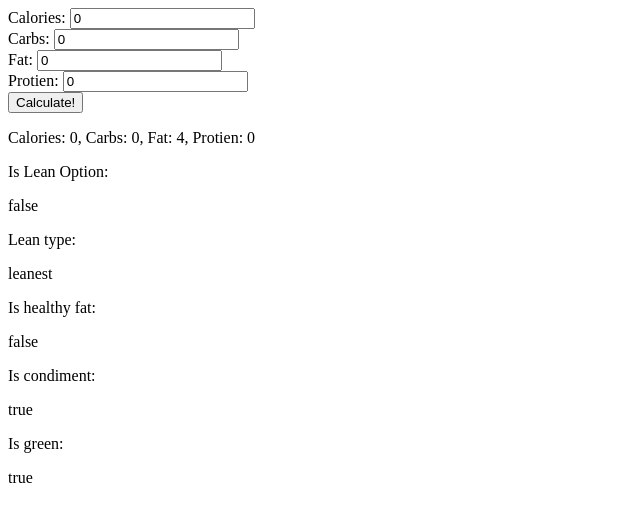
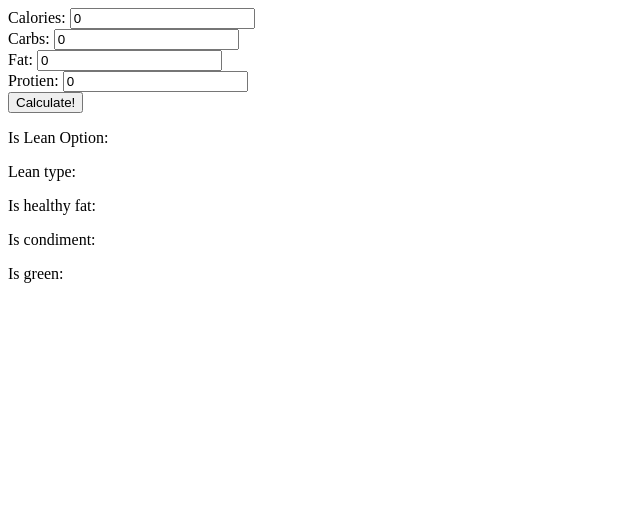
Before and after one commit to Gibado/optavia-servings-helper, a plain HTML site: page public/index.html in a window 1280 px wide. Shown: the whole page, without its empty margins (0-640 px from the left). Drawn offline with Linux system fonts and the light colour scheme.

Commit message:
Removed test script
Don't want the test to run every time someone uses it.

```diff
--- a/public/index.html
+++ b/public/index.html
@@ -35,5 +35,5 @@
     <p>Is green:</p><p id="greenDetails"></p>
 
   </body>
-  <script src="test.js"></script>
+  <!-- <script src="test.js"></script> -->
 </html>
```
